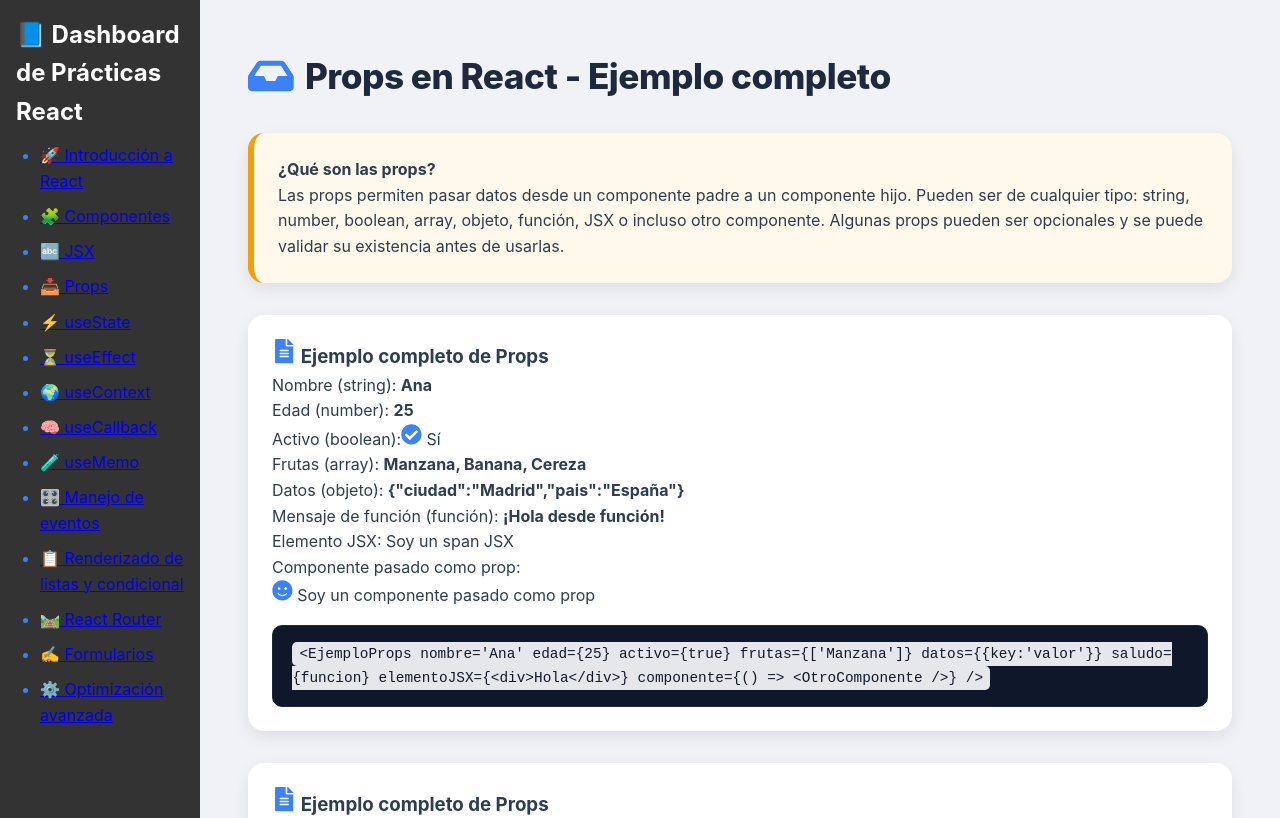
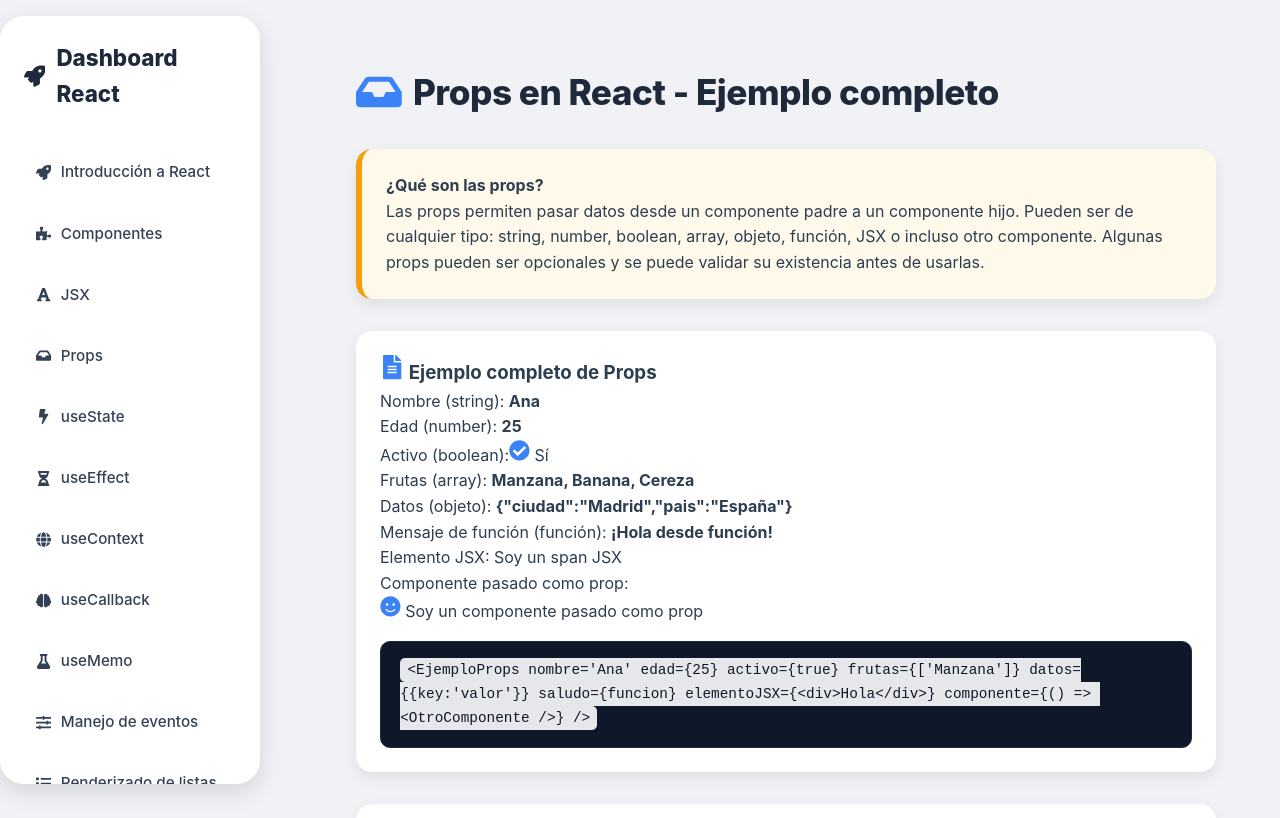
Before and after one commit to PabloGarciaJC/roadmap-vite-react, a React (Vite) app: page /props in a window 1280 px wide. Shown: the top 818 px of the page. Built offline with nearby package versions, Linux system fonts and the light colour scheme.

Commit message:
correcion de estilos generales

```diff
--- a/src/App.jsx
+++ b/src/App.jsx
@@ -2,8 +2,6 @@
 import React from "react";
 import { Routes, Route } from "react-router-dom";
 import Sidebar from "./components/Sidebar";
-
-// Importar todos los componentes de práctica
 import Introduccion from "./components/Introduccion";
 import Componentes from "./components/Componentes";
 import JSX from "./components/JSX";
--- a/src/components/Sidebar.jsx
+++ b/src/components/Sidebar.jsx
@@ -1,25 +1,42 @@
+// components/Sidebar.jsx
 import React from "react";
 import { Link } from "react-router-dom";
+import {
+  FaRocket, FaPuzzlePiece, FaFont, FaInbox, FaBolt, FaHourglassHalf,
+  FaGlobe, FaBrain, FaFlask, FaSlidersH, FaList, FaRoute, FaPenFancy, FaCog
+} from "react-icons/fa";
 
 export default function Sidebar() {
+  const links = [
+    { to: "/", label: "Introducción a React", icon: <FaRocket /> },
+    { to: "/componentes", label: "Componentes", icon: <FaPuzzlePiece /> },
+    { to: "/jsx", label: "JSX", icon: <FaFont /> },
+    { to: "/props", label: "Props", icon: <FaInbox /> },
+    { to: "/estado", label: "useState", icon: <FaBolt /> },
+    { to: "/useeffect", label: "useEffect", icon: <FaHourglassHalf /> },
+    { to: "/usecontext", label: "useContext", icon: <FaGlobe /> },
+    { to: "/usecallback", label: "useCallback", icon: <FaBrain /> },
+    { to: "/usememo", label: "useMemo", icon: <FaFlask /> },
+    { to: "/eventos", label: "Manejo de eventos", icon: <FaSlidersH /> },
+    { to: "/listas", label: "Renderizado de listas", icon: <FaList /> },
+    { to: "/routers", label: "React Router", icon: <FaRoute /> },
+    { to: "/formularios", label: "Formularios", icon: <FaPenFancy /> },
+    { to: "/optimizar", label: "Optimización avanzada", icon: <FaCog /> },
+  ];
+
   return (
-    <div className="sidebar p-4 bg-gray-100 rounded-2xl shadow-md">
-      <h2 className="text-xl font-bold mb-4">📘 Dashboard de Prácticas React</h2>
-      <ul className="space-y-2">
-        <li><Link to="/">🚀 Introducción a React</Link></li>
-        <li><Link to="/componentes">🧩 Componentes</Link></li>
-        <li><Link to="/jsx">🔤 JSX</Link></li>
-        <li><Link to="/props">📥 Props</Link></li>
-        <li><Link to="/estado">⚡ useState</Link></li>
-        <li><Link to="/useeffect">⏳ useEffect</Link></li>
-        <li><Link to="/usecontext">🌍 useContext</Link></li>
-        <li><Link to="/usecallback">🧠 useCallback</Link></li>
-        <li><Link to="/usememo">🧪 useMemo</Link></li>
-        <li><Link to="/eventos">🎛️ Manejo de eventos</Link></li>
-        <li><Link to="/listas">📋 Renderizado de listas y condicional</Link></li>
-        <li><Link to="/routers">🛤️ React Router</Link></li>
-        <li><Link to="/formularios">✍️ Formularios</Link></li>
-        <li><Link to="/optimizar">⚙️ Optimización avanzada</Link></li>
+    <div className="sidebar">
+      <h2 className="sidebar-title">
+        <FaRocket /> Dashboard React
+      </h2>
+      <ul className="sidebar-links">
+        {links.map((link) => (
+          <li key={link.to}>
+            <Link to={link.to} className="sidebar-link">
+              {link.icon} <span>{link.label}</span>
+            </Link>
+          </li>
+        ))}
       </ul>
     </div>
   );
--- a/src/index.css
+++ b/src/index.css
@@ -1,120 +1,3 @@
-body {
-  margin: 0;
-  font-family: sans-serif;
-}
-
-.app {
-  display: flex;
-}
-
-.sidebar {
-  width: 200px;
-  background: #333;
-  color: white;
-  min-height: 100vh;
-  padding: 1rem;
-}
-
-.main {
-  flex: 1;
-  padding: 1rem;
-}
-
-.header {
-  margin-bottom: 1rem;
-}
-
-.gallery {
-  display: grid;
-  grid-template-columns: repeat(auto-fill, minmax(150px, 1fr));
-  gap: 1rem;
-}
-
-.image-card img {
-  width: 100%;
-  height: auto;
-  display: block;
-  border-radius: 5px;
-}
-
-.image-card h3 {
-  text-align: center;
-  margin-top: 0.5rem;
-}
-
-
-.image-card img {
-  width: 100%;
-  height: auto;
-  display: block;
-  border-radius: 5px;
-}
-
-.image-card h3 {
-  text-align: center;
-  margin-top: 0.5rem;
-}
-
-/* ----- Barra de búsqueda ----- */
-.gallery-container {padding: 10px;}
-.gallery-container input[type="text"] {
-  width: 100%;
-  padding: 0.6rem;
-  margin-bottom: 1rem;
-  border: 1px solid #ccc;
-  border-radius: 6px;
-  font-size: 1rem;
-}
-
-/* ----- Botón de favoritos ----- */
-.favorite-btn {
-  margin: 0.5rem auto 1rem;
-  display: block;
-  padding: 0.4rem 0.8rem;
-  font-size: 0.9rem;
-  border: none;
-  border-radius: 6px;
-  cursor: pointer;
-  background: #eee;
-  transition: background 0.3s;
-}
-
-.favorite-btn:hover {
-  background: #ddd;
-}
-
-.favorite-btn.active {
-  background: #ff6b6b;
-  color: white;
-}
-
-/* ----- Botón de favoritos con estrella ----- */
-.image-card button {
-  margin: 0.8rem auto 1rem;
-  display: block;
-  padding: 0.5rem 1rem;
-  font-size: 0.9rem;
-  font-weight: bold;
-  border: none;
-  border-radius: 8px;
-  cursor: pointer;
-  background: #f0f0f0;
-  color: #333;
-  transition: all 0.3s ease;
-}
-
-/* Hover general */
-.image-card button:hover {
-  background: #e0e0e0;
-}
-
-/* Cuando es favorito (★) */
-.image-card button:contains("★") {
-  background: #ffd700;
-  color: #222;
-  box-shadow: 0 2px 6px rgba(0,0,0,0.2);
-}
-
 /* ===== RESET GLOBAL ===== */
 * {
   margin: 0;
@@ -132,6 +15,83 @@ body {
   color: #2c3e50;
   line-height: 1.6;
   padding-bottom: 3rem;
+}
+
+/* ===== LAYOUT ===== */
+.app {
+  display: flex;
+  gap: 2rem;
+}
+
+.main {
+  flex: 1;
+  padding: 2rem;
+}
+
+/* ===== SIDEBAR ===== */
+.sidebar {
+  width: 260px;
+  padding: 1.5rem;
+  background-color: #ffffff;
+  border-radius: 24px;
+  box-shadow: 0 8px 24px rgba(0,0,0,0.12);
+  display: flex;
+  flex-direction: column;
+  gap: 1rem;
+  position: sticky;
+  top: 1rem;
+  height: calc(100vh - 2rem);
+  overflow-y: auto;
+  transition: all 0.3s ease;
+}
+
+.sidebar-title {
+  font-size: 1.4rem;
+  font-weight: 800;
+  color: #1e293b;
+  display: flex;
+  align-items: center;
+  gap: 0.7rem;
+  margin-bottom: 1.5rem;
+}
+
+.sidebar-links {
+  list-style: none;
+  padding: 0;
+  margin: 0;
+  display: flex;
+  flex-direction: column;
+  gap: 0.6rem;
+}
+
+.sidebar-link {
+  display: flex;
+  align-items: center;
+  gap: 0.6rem;
+  padding: 0.55rem 0.75rem;
+  border-radius: 12px;
+  color: #334155;
+  text-decoration: none;
+  font-weight: 500;
+  font-size: 0.95rem;
+  transition: all 0.3s ease;
+}
+
+.sidebar-link:hover {
+  background: #e0f2fe;
+  color: #0369a1;
+  transform: translateX(4px);
+}
+
+.sidebar-link .icon {
+  font-size: 1.2rem;
+  color: #3b82f6;
+  transition: transform 0.3s ease, color 0.3s ease;
+}
+
+.sidebar-link:hover .icon {
+  color: #0369a1;
+  transform: scale(1.2);
 }
 
 /* ===== CONTENEDOR ===== */
@@ -189,7 +149,7 @@ body {
   box-shadow: 0 10px 24px rgba(0, 0, 0, 0.12);
 }
 
-/* Variantes */
+/* Variantes de tarjetas */
 .card-warning {
   border-left: 6px solid #f59e0b;
   background: #fff9eb;
@@ -216,7 +176,81 @@ li::marker {
   color: #3b82f6;
 }
 
-/* ===== CÓDIGO ===== */
+/* ===== GALERÍA DE IMÁGENES ===== */
+.gallery {
+  display: grid;
+  grid-template-columns: repeat(auto-fill, minmax(150px, 1fr));
+  gap: 1rem;
+}
+
+.image-card img {
+  width: 100%;
+  height: auto;
+  display: block;
+  border-radius: 8px;
+}
+
+.image-card h3 {
+  text-align: center;
+  margin-top: 0.5rem;
+}
+
+/* Barra de búsqueda */
+.gallery-container {
+  padding: 10px;
+}
+
+.gallery-container input[type="text"] {
+  width: 100%;
+  padding: 0.6rem;
+  margin-bottom: 1rem;
+  border: 1px solid #ccc;
+  border-radius: 6px;
+  font-size: 1rem;
+}
+
+/* Botones de favoritos */
+.favorite-btn {
+  margin: 0.5rem auto 1rem;
+  display: block;
+  padding: 0.4rem 0.8rem;
+  font-size: 0.9rem;
+  border: none;
+  border-radius: 6px;
+  cursor: pointer;
+  background: #eee;
+  transition: background 0.3s;
+}
+
+.favorite-btn:hover {
+  background: #ddd;
+}
+
+.favorite-btn.active {
+  background: #ff6b6b;
+  color: white;
+}
+
+/* Botón general en image-card */
+.image-card button {
+  margin: 0.8rem auto 1rem;
+  display: block;
+  padding: 0.5rem 1rem;
+  font-size: 0.95rem;
+  font-weight: bold;
+  border: none;
+  border-radius: 8px;
+  cursor: pointer;
+  background: #f0f0f0;
+  color: #333;
+  transition: all 0.3s ease;
+}
+
+.image-card button:hover {
+  background: #e0e0e0;
+}
+
+/* ===== BLOQUES DE CÓDIGO ===== */
 .code-block {
   background: #0f172a;
   color: #e2e8f0;
@@ -274,6 +308,19 @@ code {
 }
 
 /* ===== RESPONSIVE ===== */
+@media (max-width: 992px) {
+  .app {
+    flex-direction: column;
+  }
+
+  .sidebar {
+    width: 100%;
+    height: auto;
+    position: relative;
+    top: 0;
+  }
+}
+
 @media (max-width: 768px) {
   .container {
     padding: 1rem;
```
